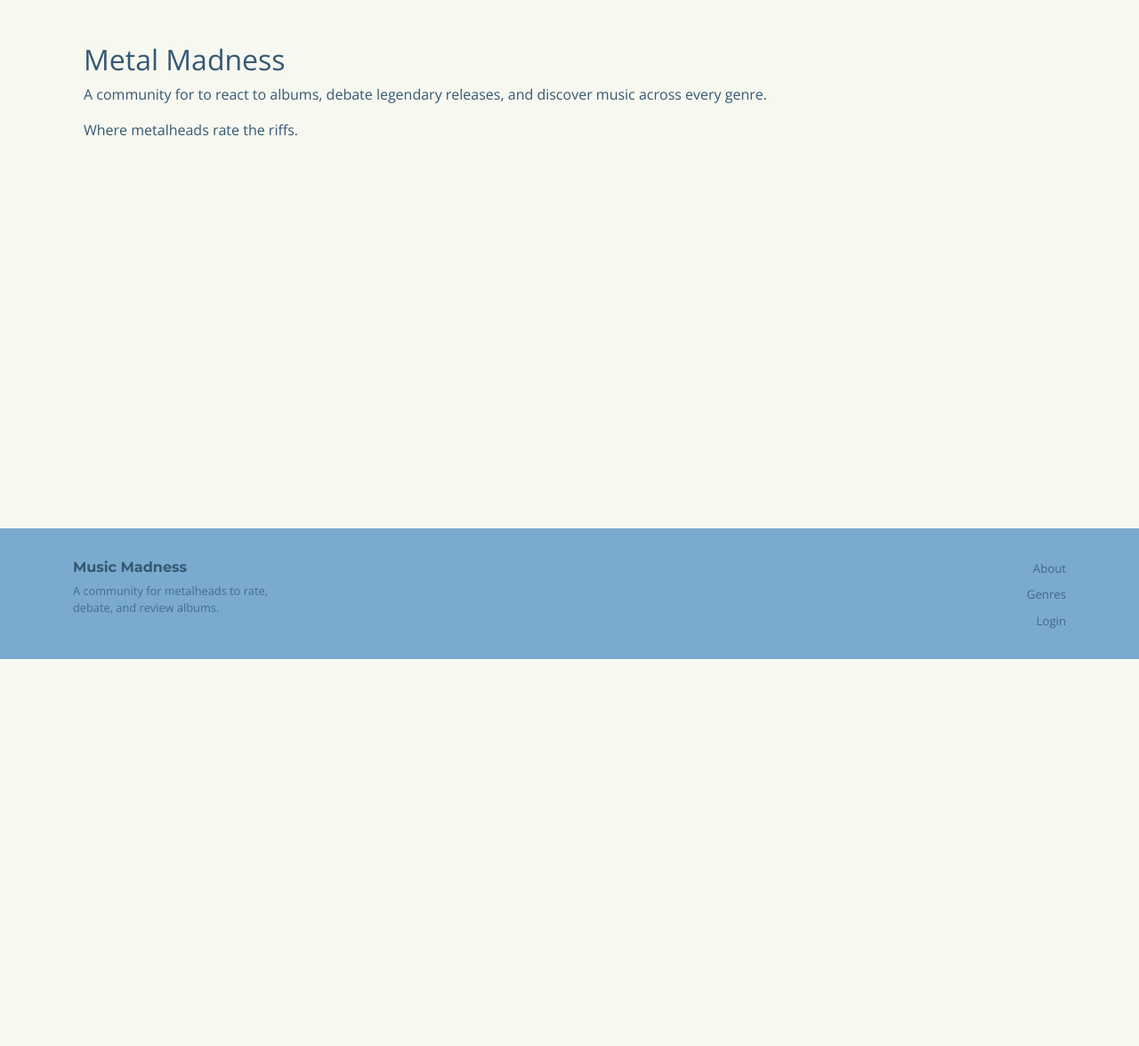
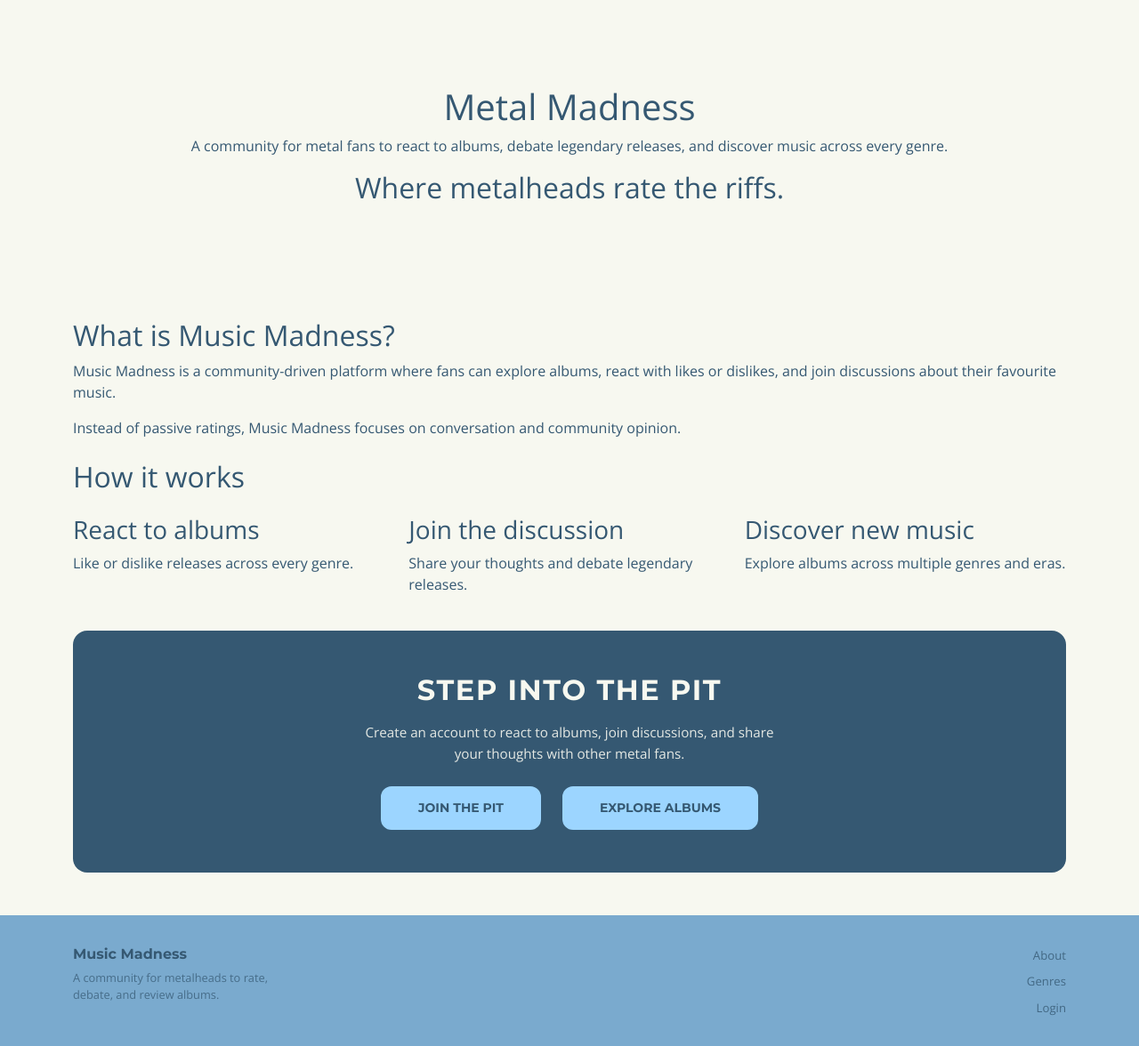
Before and after one commit to Ash-39284/music-madness, a Django app: page /about/ in a window 1280 px wide. Shown: the part 59-1235 px from the top of the page at 89% size. Before the commit the page ends 800 px from the top, so only its background shows below. Run offline with Django 4.2, Linux system fonts and the light colour scheme.

Commit message:
Add html to about.html page

```diff
--- a/albums/templates/albums/about.html
+++ b/albums/templates/albums/about.html
@@ -3,19 +3,62 @@
 {% block title %}About | Music Madness{% endblock %}
 
 {% block content %}
+
+<!-- About Hero -->
 <section class="container py-5">
+  <div class="about-hero text-center p-5 mb-4">
+    <h1 class="about-hero__title">Metal Madness</h1>
+    <p class="about-hero__sub">A community for metal fans to react to albums, debate legendary releases, and discover music across every genre.</p>
+    <h2 class="about-hero__tagline">Where metalheads rate the riffs.</h2>
+  </div>
+</section>
 
-<!-- About HERO -->
-    <div id="about-hero" class="container">
-        <div class="row">
-            <h2>Metal Madness</h2>
-            <p>A community for to react to albums, debate legendary releases, and discover music across every genre.</p>
-            <p>Where metalheads rate the riffs.</p>
+<!-- What is Music Madness -->
+<section class="container mb-4">
+  <div class="about-card">
+    <h2 class="about-card__heading">What is Music Madness?</h2>
+    <p class="about-card__text">Music Madness is a community-driven platform where fans can explore albums, react with likes or dislikes, and join discussions about their favourite music.</p>
+    <p class="about-card__text">Instead of passive ratings, Music Madness focuses on conversation and community opinion.</p>
+  </div>
+</section>
+
+<!-- How it works -->
+<section class="container mb-4">
+  <div class="about-card">
+    <h2 class="about-card__heading">How it works</h2>
+    <div class="row g-3 mt-2">
+      <div class="col-12 col-md-4">
+        <div class="how-card">
+          <h3 class="how-card__title">React to albums</h3>
+          <p class="how-card__text">Like or dislike releases across every genre.</p>
         </div>
+      </div>
+      <div class="col-12 col-md-4">
+        <div class="how-card">
+          <h3 class="how-card__title">Join the discussion</h3>
+          <p class="how-card__text">Share your thoughts and debate legendary releases.</p>
+        </div>
+      </div>
+      <div class="col-12 col-md-4">
+        <div class="how-card">
+          <h3 class="how-card__title">Discover new music</h3>
+          <p class="how-card__text">Explore albums across multiple genres and eras.</p>
+        </div>
+      </div>
     </div>
+  </div>
+</section>
 
+<!-- Step into the Pit -->
+<section class="container mb-5">
+  <div class="step-banner text-center p-5">
+    <h2 class="step-banner__title">STEP INTO THE PIT</h2>
+    <p class="step-banner__sub">Create an account to react to albums, join discussions, and share your thoughts with other metal fans.</p>
+    <div class="step-banner__actions mt-4">
+      <a href="#" class="btn btn-step">JOIN THE PIT</a>
+      <a href="#" class="btn btn-step">EXPLORE ALBUMS</a>
+    </div>
+  </div>
+</section>
 
-
-
-</section>
 {% endblock %}
```
